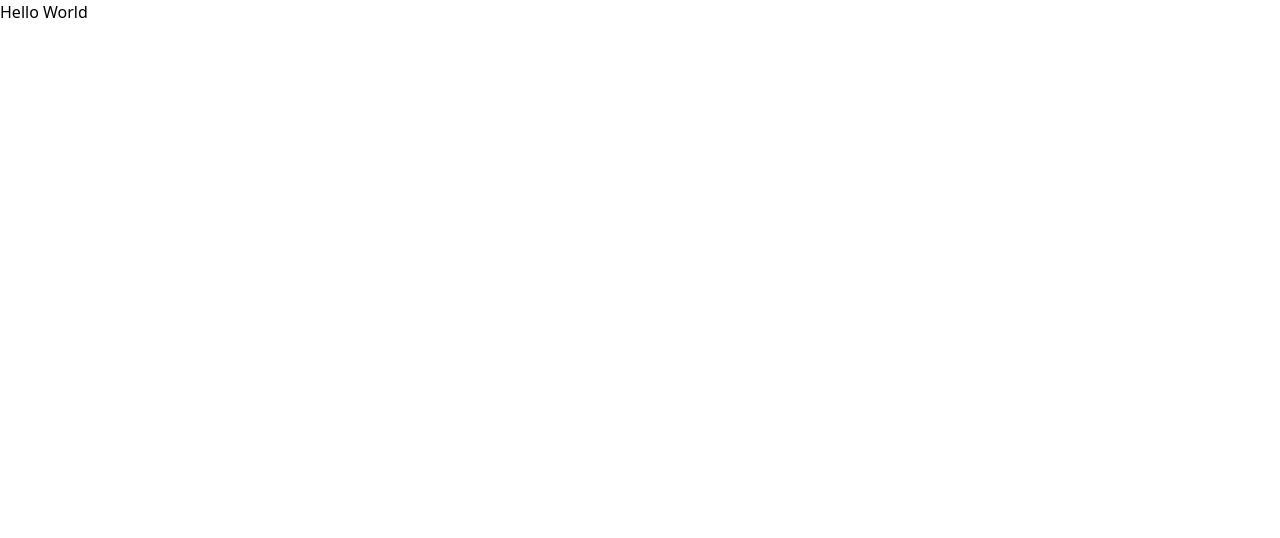
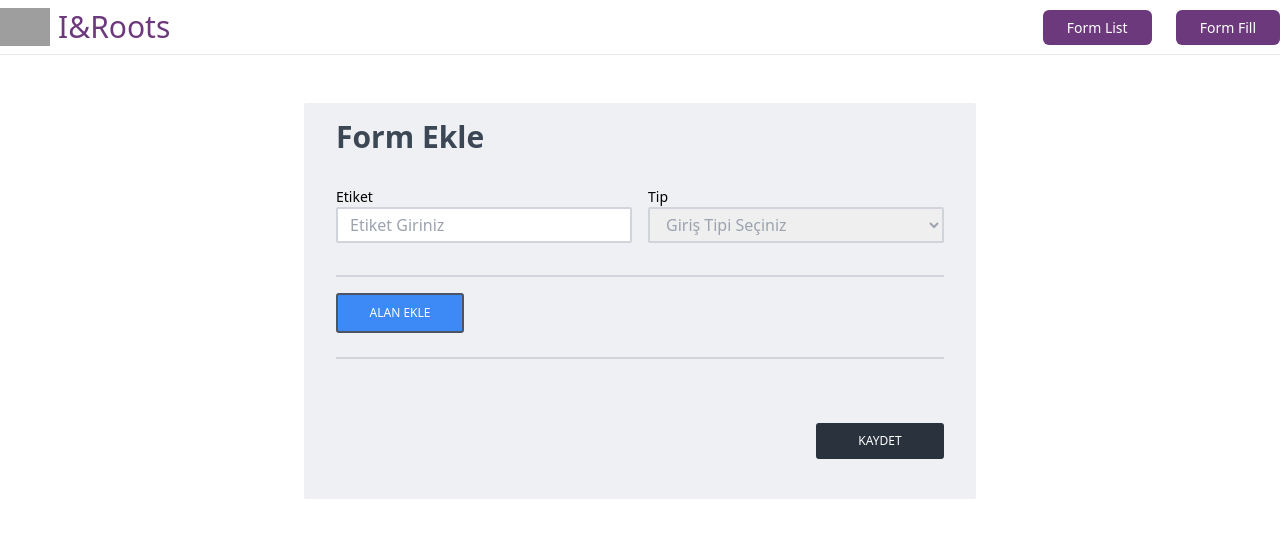
Before and after one commit to mucahittasan/I-Roots-Case, a Next.js app: page / in a window 1280 px wide. Shown: the top 538 px of the page. Built offline with nearby package versions, Linux system fonts and the light colour scheme; grey boxes are pictures that could not be loaded.

Commit message:
FormCreate page is created and redux added to project

```diff
--- /dev/null
+++ b/app/components/ClientOnly.tsx
@@ -0,0 +1,29 @@
+"use client";
+import { useEffect, useState } from 'react'
+
+interface ClientOnlyProps {
+    children: React.ReactNode
+}
+
+const ClientOnly: React.FC<ClientOnlyProps> = ({
+    children
+}) => {
+
+    const [hasMounted, setHasMounted] = useState<boolean>(false);
+
+    useEffect(() => {
+        setHasMounted(true);
+    }, [])
+
+    if (!hasMounted) {
+        return null;
+    }
+
+    return (
+        <div>
+            {children}
+        </div>
+    )
+}
+
+export default ClientOnly;
--- /dev/null
+++ b/app/components/FormCreate.tsx
@@ -0,0 +1,121 @@
+"use client"
+
+import { useDispatch, useSelector } from 'react-redux'
+import { useEffect, useState } from 'react';
+import { useRouter } from 'next/navigation';
+import { AppDispatch, RootState } from '../redux/store';
+import { addToForm } from '../redux/form/formSlice';
+
+type formFiledsType = {
+    label: string,
+    type: string,
+    options?: string[],
+    value?: string
+}
+
+const FormCreate = () => {
+
+    const router = useRouter();
+    const dispatch = useDispatch<AppDispatch>()
+
+    const [formFields, setFormFields] = useState<formFiledsType[]>([{ label: '', type: '' }]);
+    const [selectedValue, setSelectedValue] = useState("");
+
+
+    const handleLabelChange = (index: number, event: React.ChangeEvent<HTMLInputElement>) => {
+        const updatedFields = [...formFields];
+        updatedFields[index].label = event.target.value;
+        setFormFields(updatedFields);
+    };
+
+    const handleTypeChange = (index: number, event: React.ChangeEvent<HTMLSelectElement>) => {
+        const fieldType = event.target.value;
+        setSelectedValue(fieldType);
+
+        const updatedFields = [...formFields];
+        updatedFields[index].type = fieldType;
+
+        if (fieldType === "select") {
+            updatedFields[index].options = [];
+        } else {
+            updatedFields[index].options = undefined;
+        }
+
+        setFormFields(updatedFields);
+    };
+
+    const handleOptionChange = (index: number, event: React.ChangeEvent<HTMLInputElement>) => {
+        const updatedFields = [...formFields];
+        updatedFields[index].options = event.target.value.split(",");
+        setFormFields(updatedFields);
+    };
+
+    const handleAddField = () => {
+        setFormFields([...formFields, { label: '', type: '' }]);
+    };
+
+    const handleSave = async () => {
+        await dispatch(addToForm(formFields))
+        // router.push('/form-list');
+    };
+
+    const forms = useSelector((state: RootState) => state.form.forms)
+
+    useEffect(() => {
+        console.log(forms)
+    }, [forms])
+
+    return (
+        <div className=''>
+            <h2 className='text-3xl font-bold text-[#3B4754] mb-8 mt-2'>Form Ekle</h2>
+            {formFields.map((field, index) => (
+                <div key={index} className={`mb-4 grid ${selectedValue === "select" ? "grid-cols-3" : "grid-cols-2"} items-center gap-x-4 border-b-2 border-gray-300 pb-6`}>
+                    <label className='flex flex-col mb-2'>
+                        <span className='text-sm font-medium'>Etiket</span>
+                        <input
+                            type="text"
+                            placeholder="Etiket Giriniz"
+                            value={field.label}
+                            onChange={(event) => handleLabelChange(index, event)}
+                            className="border-2 placeholder:text-gray-400 border-gray-300 rounded-sm py-1 px-3"
+                        />
+                    </label>
+                    <label className='flex flex-col mb-2'>
+                        <span className='text-sm font-medium'>Tip</span>
+                        <select
+                            value={field.type}
+                            onChange={(event) => handleTypeChange(index, event)}
+                            className="border-2 text-gray-400 placeholder:text-gray-400 border-gray-300 rounded-sm py-1 px-3"
+                        >
+                            <option disabled value="">Giriş Tipi Seçiniz</option>
+                            <option value="text">text</option>
+                            <option value="number">number</option>
+                            <option value="select">select</option>
+                        </select>
+                    </label>
+                    {selectedValue === "select" && (
+                        <label className='flex flex-col mb-2'>
+                            <span className='text-sm font-medium'>Opsiyonlar</span>
+                            <input
+                                type="text"
+                                placeholder='Erkek, Kadin...'
+                                onChange={(event) => handleOptionChange(index, event)}
+                                className='placeholder:text-gray-400 border-gray-300 border-2 rounded-sm py-1 px-3'
+                            />
+                        </label>
+                    )}
+                </div>
+            ))}
+            <div className='flex flex-col justify-start items-start w-full'>
+                <div className='mb-4 pb-6 border-b-2 border-gray-300 w-full'>
+                    <button onClick={handleAddField} className="w-32 py-2.5 border-gray-600 border-2 rounded-[3px] bg-[#3D8AF7] transition hover:bg-[#3D8AF7]/90 text-xs text-white font-medium">ALAN EKLE</button>
+                </div>
+                <div className='mt-12 pb-8 w-full text-end'>
+                    <button onClick={handleSave} className='w-32 py-2.5 text-white text-xs font-medium rounded-[3px] bg-[#29323D] transition hover:bg-[#29323D]/90'>KAYDET</button>
+                </div>
+            </div>
+        </div>
+    )
+}
+
+export default FormCreate;
--- /dev/null
+++ b/app/components/Header.tsx
@@ -0,0 +1,35 @@
+import Image from 'next/image'
+import Link from 'next/link'
+import React from 'react'
+
+const Header = () => {
+    return (
+        <header className='flex items-center justify-between border-b-[1px] py-2 sm:px-0 px-2'>
+            <Link href="/" className='flex items-center'>
+                <Image
+                    src="https://media.licdn.com/dms/image/C4D0BAQFNakFs4ryuOA/company-logo_200_200/0/1679392681885?e=1695859200&v=beta&t=7nbMJi4EU2kVnEuwPxL4fzri-fIV8crrt6VGvetpLrs"
+                    alt='Logo'
+                    width="50"
+                    height="50"
+                />
+                <h1 className='text-3xl ml-2 font-medium text-primaryColor'>I&Roots</h1>
+            </Link>
+            <nav>
+                <ul className='flex gap-x-6'>
+                    <li>
+                        <Link className='font-medium p-2 px-6 text-sm rounded-md bg-primaryColor transition hover:bg-primaryColor/90 text-white' href="/form-list">
+                            Form List
+                        </Link>
+                    </li>
+                    <li>
+                        <Link className='font-medium p-2 px-6 text-sm rounded-md bg-primaryColor transition hover:bg-primaryColor/90 text-white' href="/form-fill">
+                            Form Fill
+                        </Link>
+                    </li>
+                </ul>
+            </nav>
+        </header>
+    )
+}
+
+export default Header
--- a/app/globals.css
+++ b/app/globals.css
@@ -1,3 +1,9 @@
 @tailwind base;
 @tailwind components;
 @tailwind utilities;
+
+@layer base {
+    .content {
+        @apply w-full max-w-7xl mx-auto
+    }
+}
--- a/app/layout.tsx
+++ b/app/layout.tsx
@@ -1,4 +1,6 @@
+import Header from './components/Header'
 import './globals.css'
+import { Providers } from './redux/provider'
 
 
 export const metadata = {
@@ -12,7 +14,13 @@ export default function RootLayout({
 }) {
   return (
     <html lang="en">
-      <body>{children}</body>
+
+      <body className='content'>
+        <Providers>
+          <Header />
+          {children}
+        </Providers>
+      </body>
     </html>
   )
 }
--- a/app/page.tsx
+++ b/app/page.tsx
@@ -1,8 +1,12 @@
+import ClientOnly from "./components/ClientOnly"
+import FormCreate from "./components/FormCreate"
 
 export default function Home() {
   return (
-    <div>
-      <h1>Hello World</h1>
+    <div className="max-w-2xl bg-[#EFF0F4] p-2 px-8 rounded-sm mx-auto mt-12">
+      <ClientOnly>
+        <FormCreate />
+      </ClientOnly>
     </div>
   )
 }
--- /dev/null
+++ b/app/redux/form/formSlice.ts
@@ -0,0 +1,30 @@
+import { createSlice } from "@reduxjs/toolkit";
+
+export interface FormFields {
+    label: string,
+    type: string,
+    options?: string[],
+    value?: string
+}
+
+interface IFormSlice {
+    forms: FormFields[];
+}
+
+const initialState: IFormSlice = {
+    forms: []
+}
+
+
+export const formSlice = createSlice({
+    name: "form",
+    initialState,
+    reducers: {
+        addToForm: (state, action) => {
+            state.forms.push(...action.payload);
+        }
+    }
+})
+
+export const { addToForm } = formSlice.actions
+export default formSlice.reducer;
--- /dev/null
+++ b/app/redux/provider.tsx
@@ -0,0 +1,8 @@
+"use client";
+
+import { store } from "./store";
+import { Provider } from "react-redux";
+
+export function Providers({ children }: { children: React.ReactNode }) {
+    return <Provider store={store}>{children}</Provider>;
+}
--- /dev/null
+++ b/app/redux/store.ts
@@ -0,0 +1,11 @@
+import { configureStore } from '@reduxjs/toolkit'
+import formSlice from './form/formSlice'
+
+export const store = configureStore({
+    reducer: {
+        form: formSlice
+    },
+})
+
+export type RootState = ReturnType<typeof store.getState>
+export type AppDispatch = typeof store.dispatch
--- a/next.config.js
+++ b/next.config.js
@@ -1,4 +1,14 @@
 /** @type {import('next').NextConfig} */
-const nextConfig = {}
+const nextConfig = {
+    experimental: {
+        appDir: true,
+    },
+    images: {
+        domains: [
+            "media.licdn.com"
+
+        ]
+    }
+}
 
 module.exports = nextConfig
--- a/package.json
+++ b/package.json
@@ -9,6 +9,7 @@
     "lint": "next lint"
   },
   "dependencies": {
+    "@reduxjs/toolkit": "^1.9.5",
     "@types/node": "20.3.2",
     "@types/react": "18.2.14",
     "@types/react-dom": "18.2.6",
@@ -19,6 +20,7 @@
     "postcss": "8.4.24",
     "react": "18.2.0",
     "react-dom": "18.2.0",
+    "react-redux": "^8.1.1",
     "tailwindcss": "3.3.2",
     "typescript": "5.1.6"
   }
--- a/tailwind.config.js
+++ b/tailwind.config.js
@@ -7,11 +7,9 @@ module.exports = {
   ],
   theme: {
     extend: {
-      backgroundImage: {
-        'gradient-radial': 'radial-gradient(var(--tw-gradient-stops))',
-        'gradient-conic':
-          'conic-gradient(from 180deg at 50% 50%, var(--tw-gradient-stops))',
-      },
+      colors: {
+        primaryColor: "rgb(109,57,125)"
+      }
     },
   },
   plugins: [],
```
Also changed, not shown: 2 other files (tests, documents, lock files or other folders).
